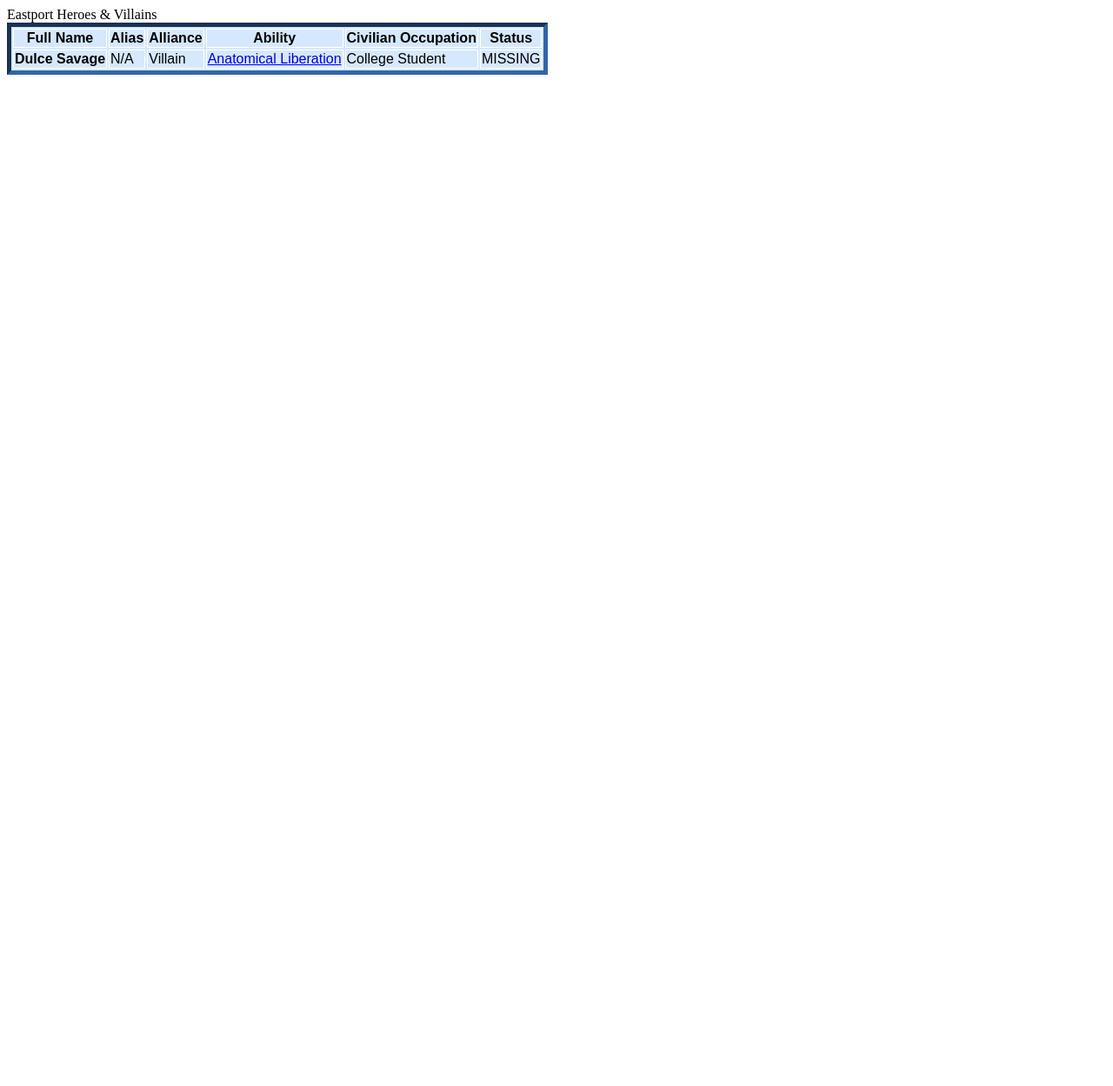
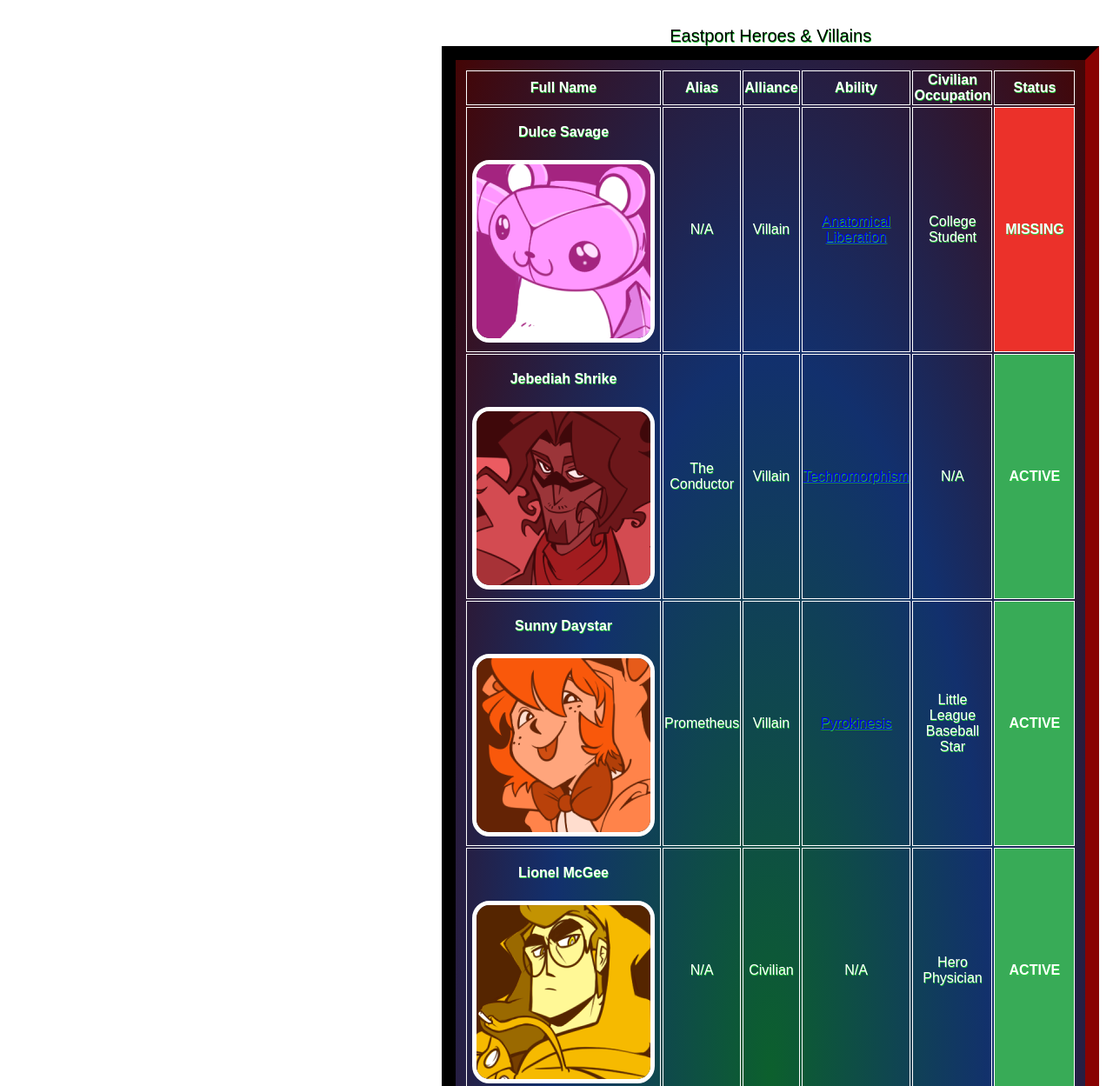
Before and after one commit to spazimoto/fid, a plain HTML site: page heroassociation/index.html in a window 1280 px wide. Shown: the top 1249 px of the page at 87% size. Before the commit the page ends 800 px from the top, so only its background shows below. Drawn offline with Linux system fonts and the light colour scheme.

Commit message:
Update index.html

```diff
--- a/heroassociation/index.html
+++ b/heroassociation/index.html
@@ -5,7 +5,123 @@
                 <style>
                 td, th {
                   border: 1px solid white;
+                }<!DOCTYPE html>
+    <html lang="en">
+        <head>
+            <title>The Hero Association</title>
+                <style>
+
+                td, th {
+                  border: 2px solid #0DAD34;
                 }
+                  table {
+                  border: 20px;
+                  background-image: radial-gradient(#0C602D, #12306D, #440505);
+                  font-family: arial;
+                  border: inset;
+                  border-color: #340101;
+                  border-width: 1em;
+                  margin: 30px;
+                  width: 45%;
+                  padding: 10px;
+                  text-align: center;
+                  color: white;
+                  text-shadow: 0.5px 0.5px #25D53B;
+                  margin-left: 500px;
+                  }
+                  img {
+                    border: 5px solid white;
+                    margin: 5px;
+                    border-radius: 20px;
+                  }
+                  caption {
+                    display: table-caption;
+                    text-align: center;
+                    color:black;
+                    font-family: sans-serif;
+                    font-size: 20px;
+                  }
+                </style>
+        </head>
+        <body>
+            <table>
+              <caption>Eastport Heroes & Villains</caption>
+              <tr>
+                <th>Full Name</th>
+                <th>Alias</th>
+                <th>Alliance</th>
+                <th>Ability</th>
+                <th>Civilian Occupation</th>
+                <th>Status</th>
+              </tr>
+              <tr>
+                <th><br>Dulce Savage<br><br><img src="images/dulceicon.png" alt="dulce"></th>
+                <td>N/A</td>
+                <td>Villain</td>
+                <td><a href="https://powerlisting.fandom.com/wiki/Anatomical_Liberation">Anatomical Liberation</a></td>
+                <td>College Student</td>
+                <td bgcolor="#eb312a" width="15%"><b>MISSING</b></td>
+              </tr>
+              <tr>
+                <th><br>Jebediah Shrike<br><br><img src="images/shrikeicon.png" alt="shrike"></th>
+                <td>The Conductor</td>
+                <td>Villain</td>
+                <td><a href="https://powerlisting.fandom.com/wiki/Anatomical_Liberation">Technomorphism</a></td>
+                <td>N/A</td>
+                <td bgcolor="#38ab57" width="15%"><b>ACTIVE</b></td>
+              </tr>
+              <tr>
+                <th><br>Sunny Daystar<br><br><img src="images/sunnyicon.png" alt="sunny"></th>
+                <td>Prometheus</td>
+                <td>Villain</td>
+                <td><a href="https://powerlisting.fandom.com/wiki/Fire_Manipulation">Pyrokinesis</a></td>
+                <td>Little League Baseball Star</td>
+                <td bgcolor="#38ab57" width="15%"><b>ACTIVE</b></td>
+              </tr>
+              <tr>
+                <th><br>Lionel McGee<br><br><img src="images/mcgeeicon.png" alt="mcgee"></th>
+                <td>N/A</td>
+                <td>Civilian</td>
+                <td>N/A</td>
+                <td>Hero Physician</td>
+                <td bgcolor="#38ab57" width="15%"><b>ACTIVE</b></td>
+              </tr>
+              <tr>
+                <th><br>Jack Sparrow<br><br><img src="images/sparrowicon.png" alt="sparrow"></th>
+                <td>N/A</td>
+                <td>Hero</td>
+                <td><a href="https://powerlisting.fandom.com/wiki/Avian_Physiology">Avian Physiology</a></td>
+                <td>Guardian of the Wood</td>
+                <td bgcolor="#eb312a" width="15%"><b>DECEASED</b></td>
+              </tr>
+              <tr>
+                <th><br>Amity "Fish" Grace<br><br><img src="images/fishicon.png" alt="fish"></th>
+                <td>Ice Breaker</td>
+                <td>Hero</td>
+                <td><a href="https://powerlisting.fandom.com/wiki/Ice_Manipulation">Cryokinesis</a></td>
+                <td>Highschool Student</td>
+                <td bgcolor="#38ab57" width="15%"><b>ACTIVE</b></td>
+              </tr>
+              <tr>
+                <th><br>Niel Cognito<br><br><img src="images/qicon.png" alt="q"></th>
+                <td>Nighthawk</td>
+                <td>Hero</td>
+                <td><a href="https://powerlisting.fandom.com/wiki/Dream_Walking">Dream Walking</a></td>
+                <td>Private Detective</td>
+                <td bgcolor="#38ab57" width="15%"><b>ACTIVE</b></td>
+              </tr>
+              <tr>
+                <th><br>G4LEX-1<br><br><img src="images/lexiicon.png" alt="lexi"></th>
+                <td>Galactic Boy</td>
+                <td>Hero</td>
+                <td><a href="https://powerlisting.fandom.com/wiki/Portal_Physiology">Portal Physiology</a></td>
+                <td>Robot</td>
+                <td bgcolor="#38ab57" width="15%"><b>ACTIVE</b></td>
+              </tr>
+            </table>
+        </body>
+    </html>
+
                   table {
                   border: 1px solid white;
                   background-color: #d6e8ff;
```
